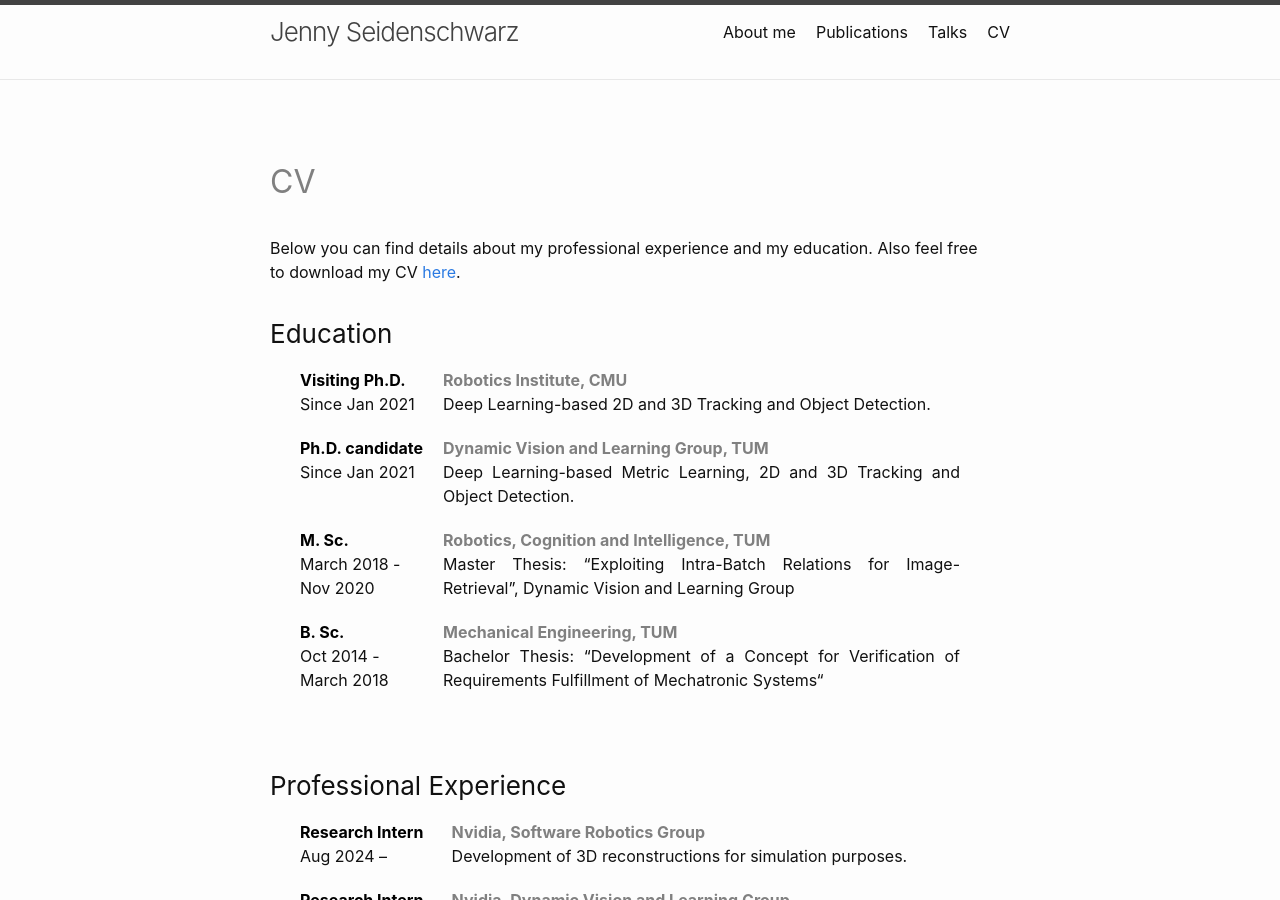
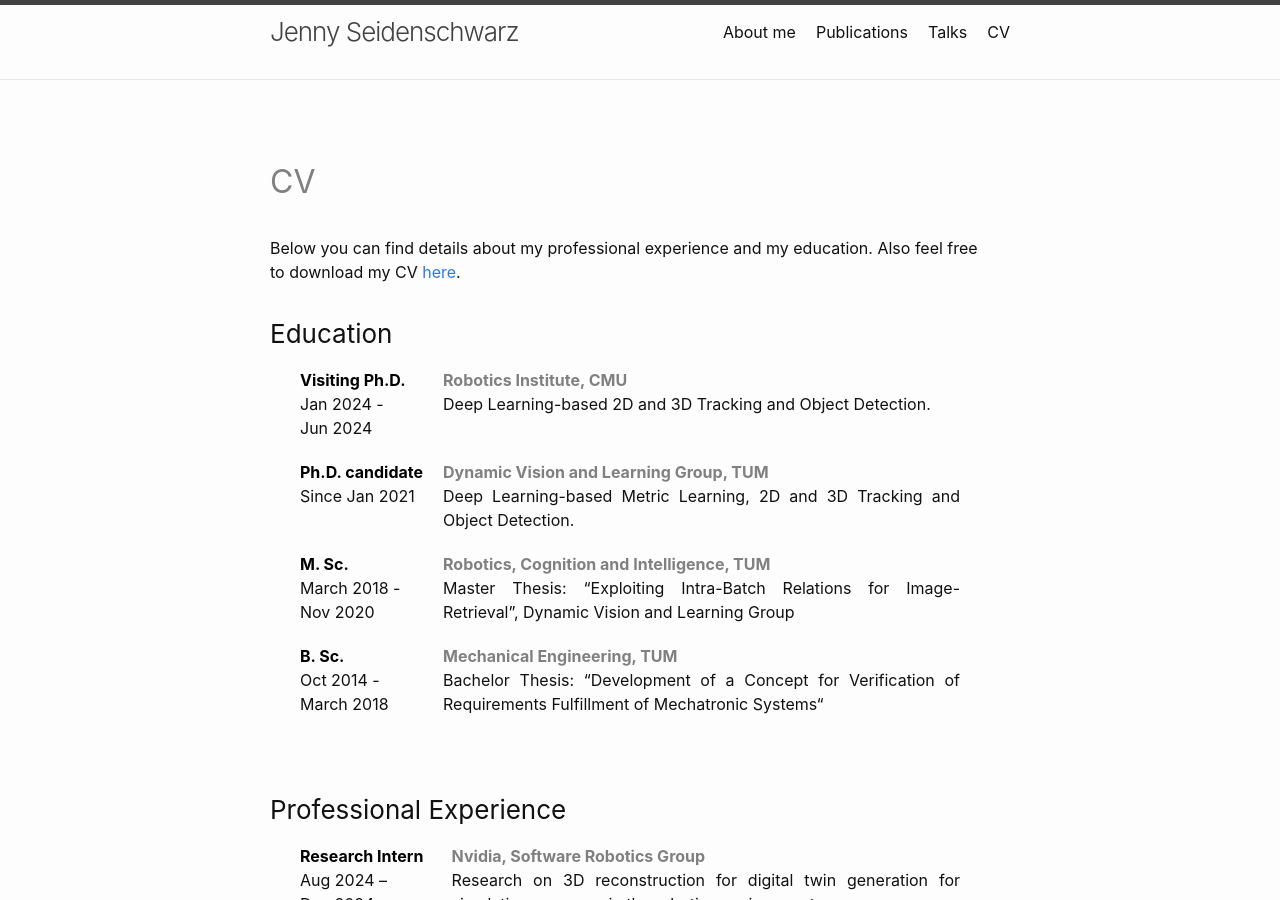
Before and after one commit to JennySeidenschwarz/JennySeidenschwarz.github.io, a Jekyll site: the page built from cv.md, in a window 1280 px wide and 900 px high. Built offline with Jekyll 4.4.1, drawn with Linux system fonts in a browser that asks for light colours; some of the changed text lies outside the part shown.

Commit message:
Update cv.md

```diff
--- a/cv.md
+++ b/cv.md
@@ -6,11 +6,11 @@ layout: page
 title: CV
 ---
 
-Below you can find details about my professional experience and my education. Also feel free to download my CV [here](https://drive.google.com/file/d/1tLirwzAl_jZOjZFvaDmX6bXWov-Na7eX/view?usp=sharing).
+Below you can find details about my professional experience and my education. Also feel free to download my CV [here](https://drive.google.com/file/d/1nVsEBiEv8XLVBTiT0teQ6MJFmXx4mi1e/view?usp=sharing).
 
 ### Education
 <div class="wrapper">
-    <div class="grid-item"><div class="sub_head">Visiting Ph.D.</div><div class="block_text">  Since Jan 2021</div></div>
+    <div class="grid-item"><div class="sub_head">Visiting Ph.D.</div><div class="block_text">  Jan 2024 - <br/> Jun 2024</div></div>
     <div class="grid-item block_text "> <div class="sub_head_gray">Robotics Institute, CMU </div> Deep Learning-based 2D and 3D Tracking and Object Detection.</div>
     <div class="grid-item"><div class="sub_head">Ph.D. candidate</div><div class="block_text">  Since Jan 2021</div></div>
     <div class="grid-item block_text "> <div class="sub_head_gray">Dynamic Vision and Learning Group, TUM </div> Deep Learning-based Metric Learning, 2D and 3D Tracking and Object Detection.</div>
@@ -25,8 +25,8 @@ Below you can find details about my professional experience and my education. Al
 ### Professional Experience
 
 <div class="wrapper">
-    <div class="grid-item"><div class="sub_head">Research Intern</div><div class="block_text">  Aug 2024 – <br/> </div></div>
-    <div class="grid-item block_text "> <div class="sub_head_gray">Nvidia, Software Robotics Group</div> Development of 3D reconstructions for simulation purposes.</div>
+    <div class="grid-item"><div class="sub_head">Research Intern</div><div class="block_text">  Aug 2024 – <br/> Dec 2024 </div></div>
+    <div class="grid-item block_text "> <div class="sub_head_gray">Nvidia, Software Robotics Group</div> Research on 3D reconstruction for digital twin generation for simulation purposes in the robotics environment.</div>
     <div class="grid-item"><div class="sub_head">Research Intern</div><div class="block_text">  Feb 2023 – <br/> Nov 2023</div></div>
     <div class="grid-item block_text "> <div class="sub_head_gray">Nvidia, Dynamic Vision and Learning Group</div> Development of semi-supervised 3D Multi-Object Tracking approaches.</div>
     <div class="grid-item"><div class="sub_head">Working Student</div><div class="block_text"> Feb 2020 –  <br/> Aug 2020</div></div>
```
